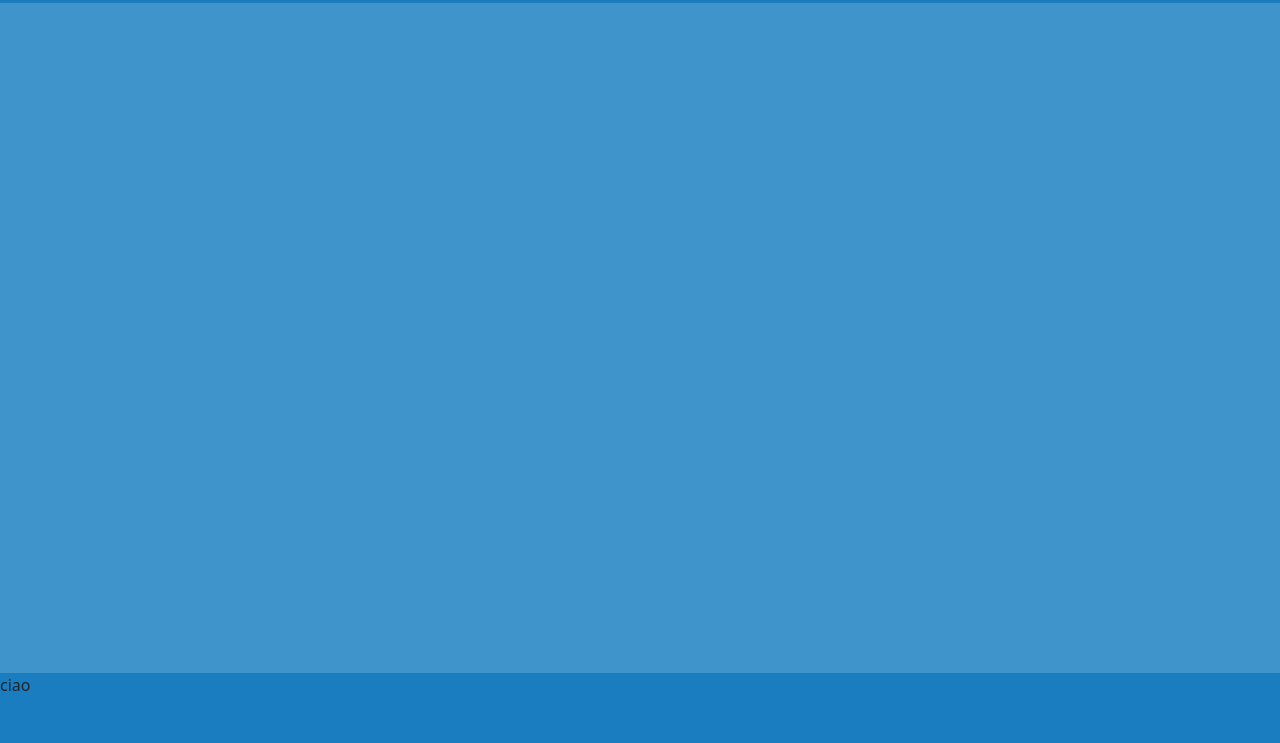
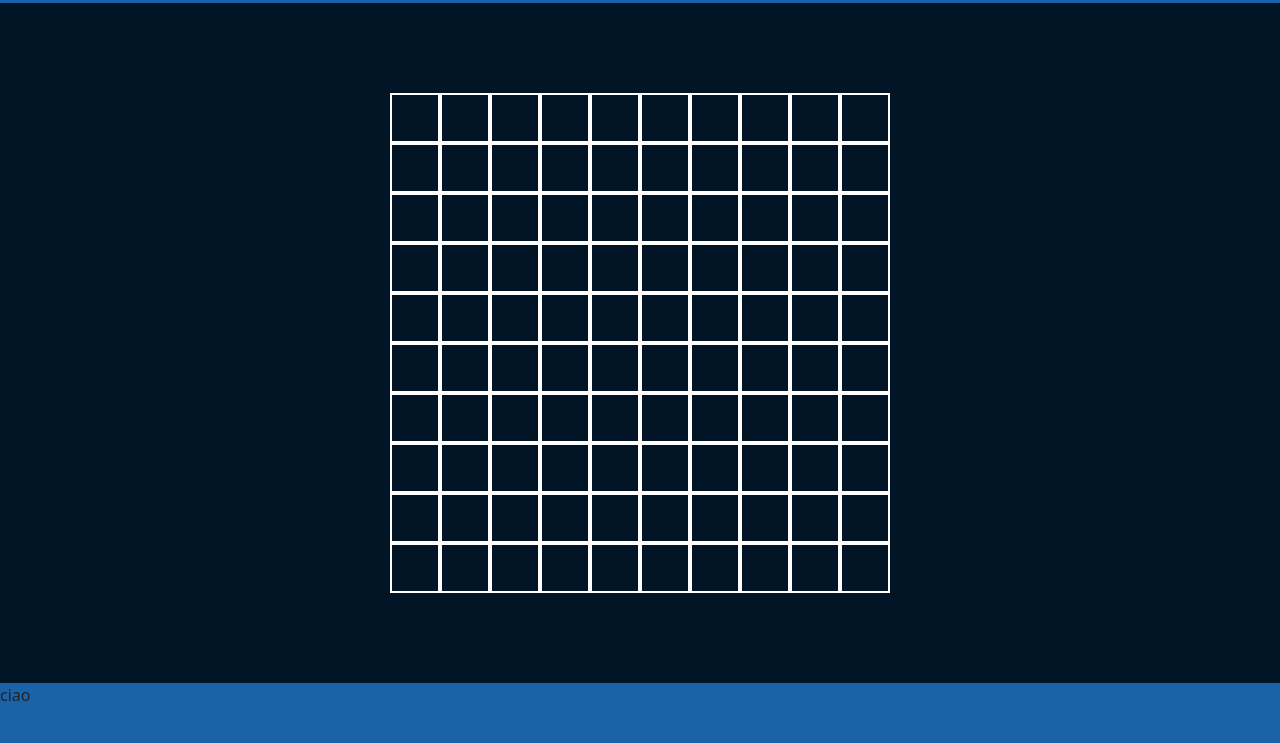
Before and after one commit to stefanocravotta/js-campominato-grid, a plain HTML site: page index.html in a window 1280 px wide. Shown: the part 57-800 px from the top of the page. Drawn offline with nearby package versions, Linux system fonts and the light colour scheme.

Commit message:
struttura base completa

```diff
--- a/index.html
+++ b/index.html
@@ -22,7 +22,14 @@
           </nav>
     </header>
     <main>
+        <div class="main-wrapper">
+            <div class="sc-container">
+                <!-- <div class="square sc-100">
+                    <span>X</span>
+                </div> -->
 
+            </div>
+        </div>
     </main>
     <footer>
         ciao
--- a/script.js
+++ b/script.js
@@ -0,0 +1,41 @@
+
+/*
+**Consegna**
+L’utente indica un livello di difficoltà in base al quale viene generata una griglia di gioco quadrata, in cui ogni cella contiene un numero tra quelli compresi in un range:
+con difficoltà 1 => tra 1 e 100
+con difficoltà 2 => tra 1 e 81
+con difficoltà 3 => tra 1 e 49
+Quando l’utente clicca su ogni cella, la cella cliccata si colora di azzurro.
+ */
+
+
+const container = document.querySelector('.sc-container');
+const normalDifficultMax = 100;
+const hardDifficultMax = 81;
+const legendaryDifficultMax = 49;
+
+init();
+
+function init(){
+
+    for(let i = 1; i <= normalDifficultMax; i++){
+        const sq = createSquare(container);
+        console.log(sq);
+        const numero = [i];
+        console.log([i]);
+        sq.innerHTML =`<span>${numero}</span>`;
+        sq.addEventListener('click', function(){
+            this.classList.add('clicked');
+        })
+
+    }
+}
+
+/* creazione square */
+
+function createSquare(target){
+    const sq = document.createElement('div');
+    sq.className = 'square sc-100';
+    target.append(sq)
+    return sq;
+}
--- a/style.css
+++ b/style.css
@@ -1,14 +1,56 @@
 header{
     height: 60px;
-    background-color: #197dc0;
+    background-color: #1a63a7;
 }
 
-main{
-    height: calc(100vh - 130px);
-    background-color: #4094cc;
+.main-wrapper{
+    display: flex;
+    justify-content: center;
+    align-items: center;
+    background-color: #021527;
+    height: calc(100vh - 120px);
+    overflow-y: auto;
+}
+
+.sc-container{
+    display: flex;
+    align-content: flex-start;
+    flex-wrap: wrap;
+    width: 500px;
+    height: 500px;
+}
+.square{
+    display: flex;
+    justify-content: center;
+    align-items: center;
+    border: 2px solid white;
+    color: white;
+    cursor: pointer;
+}
+
+.square.sc-100{
+    width: calc(100% / 10);
+    height: calc(100% / 10);
+}
+.square.sc-81{
+    width: calc(100% / 9);
+    height: calc(100% / 9);
+}
+.square.sc-49{
+    width: calc(100% / 7);
+    height: calc(100% / 7);
+}
+.square span{
+    display: none;
+}
+.square.clicked{
+    background-color: #1a63a7;
+}
+.square.clicked span{
+    display: block;
 }
 
 footer{
-    height: 70px;
-    background-color: #197dc0;
+    height: 60px;
+    background-color: #1a63a7;
 }
```
